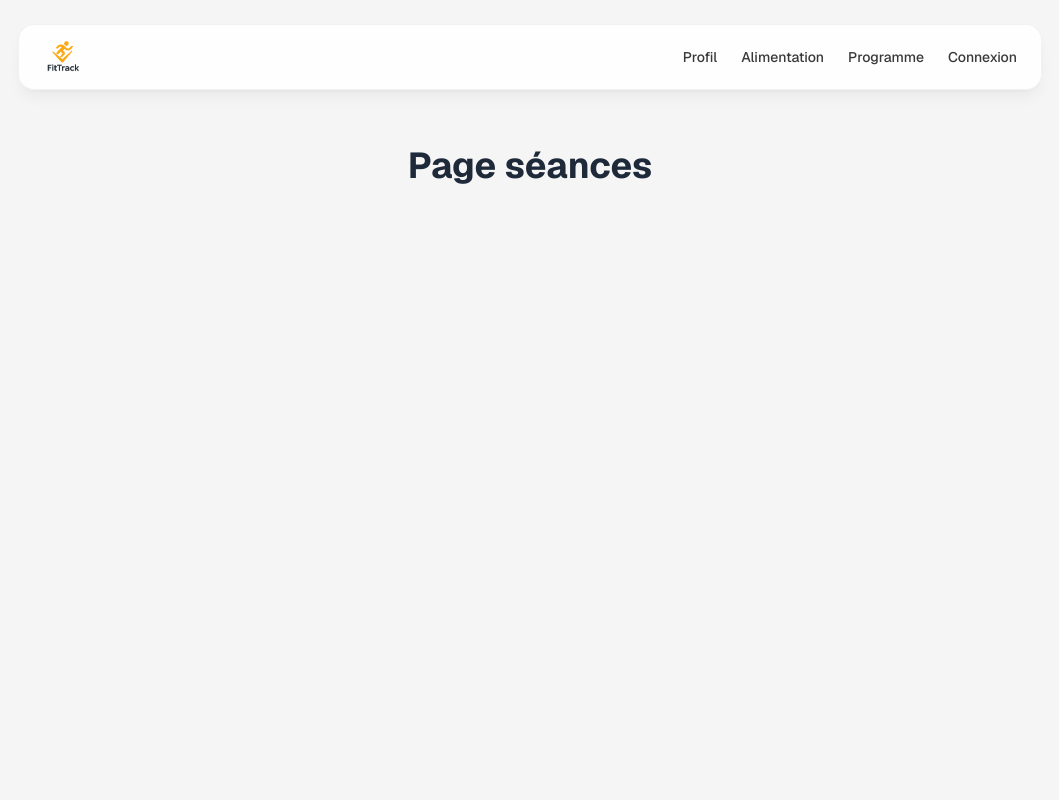
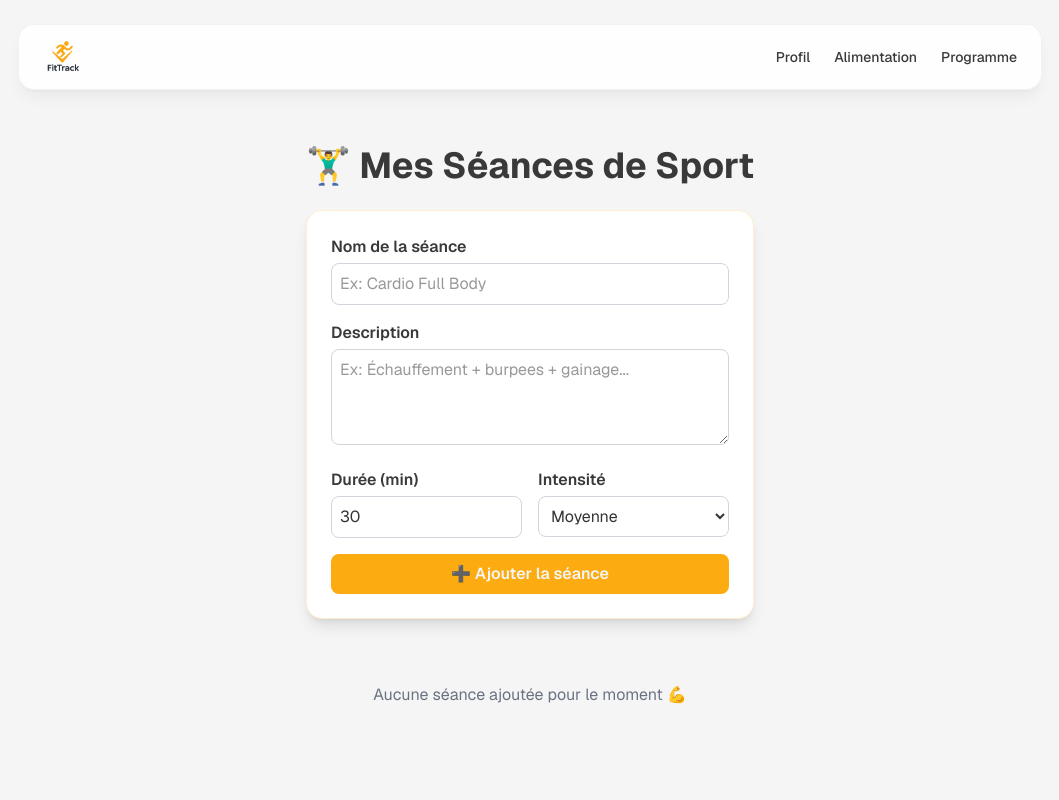
Before and after one commit to Muhammed-Ali19/fitTrack, a Next.js app: page /programme in a window 1280 px wide. Shown: the top 800 px of the page, without its empty margins (110-1169 px from the left). Built offline with nearby package versions, Linux system fonts and the light colour scheme.

Commit message:
Page Programme

```diff
--- a/src/app/components/Nav.tsx
+++ b/src/app/components/Nav.tsx
@@ -27,9 +27,6 @@ const Nav = () => {
                         <li>
                             <Link href="/programme" className="nav-link bg-[#FCAB10">Programme</Link>
                         </li>
-                        <li>
-                            <Link href="/connexion" className="nav-link" >Connexion</Link >
-                        </li>
                     </ul>
                 </div>
             </nav>
--- a/src/app/connexion/page.tsx
+++ b/src/app/connexion/page.tsx
@@ -3,7 +3,7 @@ import React, { useState } from "react";
 import { useRouter } from "next/navigation";
 import Nav from "../components/Nav";
 import { auth } from "@/firebaseClient";
-import { signInWithEmailAndPassword } from "firebase/auth";
+import { OAuthProvider, GoogleAuthProvider, signInWithEmailAndPassword, signInWithPopup } from "firebase/auth";
 
 export default function ConnexionPage() {
     const [email, setEmail] = useState("");
@@ -21,6 +21,38 @@ export default function ConnexionPage() {
             router.push("/profil");
         } catch (err: unknown) {
             const message = err instanceof Error ? err.message : "Impossible de se connecter.";
+            setError(message);
+        } finally {
+            setLoading(false);
+        }
+    };
+
+    const handleGoogle = async () => {
+        setError(null);
+        setLoading(true);
+        try {
+            const provider = new GoogleAuthProvider();
+            await signInWithPopup(auth, provider);
+            router.push("/profil");
+        } catch (err: unknown) {
+            const message = err instanceof Error ? err.message : "Google: échec de connexion.";
+            setError(message);
+        } finally {
+            setLoading(false);
+        }
+    };
+
+    const handleApple = async () => {
+        setError(null);
+        setLoading(true);
+        try {
+            const provider = new OAuthProvider('apple.com');
+            provider.addScope('name');
+            provider.addScope('email');
+            await signInWithPopup(auth, provider);
+            router.push("/profil");
+        } catch (err: unknown) {
+            const message = err instanceof Error ? err.message : "Apple: échec de connexion.";
             setError(message);
         } finally {
             setLoading(false);
@@ -66,6 +98,14 @@ export default function ConnexionPage() {
                             <button type="submit" style={{ backgroundColor: "#FCAB10" }} className="mt-6 w-full rounded-md  px-4 py-2 text-white font-semibold hover:bg-orange-600 focus:outline-none focus:ring-2 focus:ring-orange-500 focus:ring-offset-2">
                                 {loading ? "Connexion..." : "Se connecter"}
                             </button>
+                            <div className="mt-4 grid grid-cols-1 gap-3">
+                                <button type="button" onClick={handleGoogle} className="w-full rounded-md border border-gray-300 bg-white px-4 py-2 text-sm font-medium text-gray-700 hover:bg-gray-50">
+                                    Continuer avec Google
+                                </button>
+                                <button type="button" onClick={handleApple} className="w-full rounded-md border border-gray-300 bg-white px-4 py-2 text-sm font-medium text-gray-700 hover:bg-gray-50">
+                                    Continuer avec Apple
+                                </button>
+                            </div>
                             <a href="/inscription">Vous n'avez pas de compte ? Inscrivez-vous</a>
                         </form>
                     </section>
--- a/src/app/programme/page.tsx
+++ b/src/app/programme/page.tsx
@@ -1,50 +1,149 @@
-// FitTrack Home Page – React + Tailwind (single-file component)
-// Palette :
-//  - Primaire (orange): #FCAB10
-//  - Secondaire (noir): #39393A
-//  - Fond (blanc cassé): #F5F5F5
-//  - Texte principal: #333333
-//  - Texte secondaire: #F5F5F5
-//  - Erreur: #FF3D00
-//  - Validation: #4CAF50
-
 "use client";
 import React, { useState } from "react";
-import Link from "next/link";
 import Nav from "../components/Nav";
 import Footer from "../components/Footer";
 
 export default function SeancesPage() {
-    const [seances, setSeances] = useState<string[]>([]);
-    const [nouvelleSeance, setNouvelleSeance] = useState("");
+    const [seances, setSeances] = useState<
+        { id: number; titre: string; description: string; duree: number; intensite: string }[]
+    >([]);
+    const [titre, setTitre] = useState("");
+    const [description, setDescription] = useState("");
+    const [duree, setDuree] = useState<number>(30);
+    const [intensite, setIntensite] = useState("Moyenne");
 
     const ajouterSeance = (e: React.FormEvent) => {
         e.preventDefault();
-        if (nouvelleSeance.trim() === "") return;
+        if (!titre.trim()) return alert("Le titre est obligatoire !");
+        const nouvelleSeance = {
+            id: Date.now(),
+            titre,
+            description,
+            duree,
+            intensite,
+        };
         setSeances([...seances, nouvelleSeance]);
-        setNouvelleSeance("");
+        setTitre("");
+        setDescription("");
+        setDuree(30);
+        setIntensite("Moyenne");
+    };
+
+    const supprimerSeance = (id: number) => {
+        setSeances(seances.filter((s) => s.id !== id));
     };
 
     return (
-        <>
+        <div className="relative min-h-screen overflow-hidden bg-[#F5F5F5] font-sans text-[#333333]">
+            <Nav />
 
-            <div className="relative min-h-screen overflow-hidden bg-[#F5F5F5] font-sans text-[#333333]">
-                <Nav />
-                <main className="min-h-screen p-8 font-sans bg[#F5FF5F5] flex flex-col items-center">
+            <main className="min-h-screen p-8 flex flex-col items-center">
+                {/* Titre */}
+                <h1 className="text-4xl font-bold text-[#39393A] my-6">
+                    🏋️‍♂️ Mes Séances de Sport
+                </h1>
 
+                {/* Formulaire d’ajout */}
+                <form
+                    onSubmit={ajouterSeance}
+                    className="bg-white shadow-lg rounded-2xl p-6 w-full max-w-md space-y-4 border border-[#FCAB10]/20"
+                >
+                    <div>
+                        <label className="block text-[#39393A] font-semibold mb-1">
+                            Nom de la séance
+                        </label>
+                        <input
+                            type="text"
+                            value={titre}
+                            onChange={(e) => setTitre(e.target.value)}
+                            className="w-full border border-gray-300 rounded-lg p-2 focus:outline-none focus:ring-2 focus:ring-[#FCAB10]"
+                            placeholder="Ex: Cardio Full Body"
+                        />
+                    </div>
 
-                    {/* Titre */}
-                    <h1 className="text-4xl font-bold text-gray-800 my-6">Page séances</h1>
+                    <div>
+                        <label className="block text-[#39393A] font-semibold mb-1">
+                            Description
+                        </label>
+                        <textarea
+                            value={description}
+                            onChange={(e) => setDescription(e.target.value)}
+                            className="w-full border border-gray-300 rounded-lg p-2 h-24 focus:outline-none focus:ring-2 focus:ring-[#FCAB10]"
+                            placeholder="Ex: Échauffement + burpees + gainage..."
+                        />
+                    </div>
 
-                    {/* Formulaire */}
-                </main>
+                    <div className="flex space-x-4">
+                        <div className="w-1/2">
+                            <label className="block text-[#39393A] font-semibold mb-1">
+                                Durée (min)
+                            </label>
+                            <input
+                                type="number"
+                                value={duree}
+                                onChange={(e) => setDuree(Number(e.target.value))}
+                                min={5}
+                                max={180}
+                                className="w-full border border-gray-300 rounded-lg p-2 focus:outline-none focus:ring-2 focus:ring-[#FCAB10]"
+                            />
+                        </div>
 
-                <Footer />
-            </div>
+                        <div className="w-1/2">
+                            <label className="block text-[#39393A] font-semibold mb-1">
+                                Intensité
+                            </label>
+                            <select
+                                value={intensite}
+                                onChange={(e) => setIntensite(e.target.value)}
+                                className="w-full border border-gray-300 rounded-lg p-2 focus:outline-none focus:ring-2 focus:ring-[#FCAB10]"
+                            >
+                                <option>Faible</option>
+                                <option>Moyenne</option>
+                                <option>Élevée</option>
+                            </select>
+                        </div>
+                    </div>
 
-        </>
+                    <button
+                        type="submit"
+                        className="w-full bg-[#FCAB10] text-[#F5F5F5] font-semibold py-2 rounded-lg hover:bg-[#e69a0d] transition"
+                    >
+                        ➕ Ajouter la séance
+                    </button>
+                </form>
 
+                {/* Liste des séances */}
+                <section className="w-full max-w-2xl mt-10 space-y-4">
+                    {seances.map((s) => (
+                        <div
+                            key={s.id}
+                            className="bg-white border border-[#FCAB10]/20 rounded-xl p-4 shadow flex justify-between items-center"
+                        >
+                            <div>
+                                <h2 className="text-xl font-semibold text-[#39393A]">{s.titre}</h2>
+                                <p className="text-sm text-[#555]">{s.description}</p>
+                                <p className="text-sm mt-1 text-[#333]">
+                                    ⏱️ {s.duree} min | 🔥 Intensité : <strong>{s.intensite}</strong>
+                                </p>
+                            </div>
+                            <button
+                                onClick={() => supprimerSeance(s.id)}
+                                className="bg-[#FF3D00] text-white px-3 py-1 rounded-lg hover:bg-red-600 transition"
+                            >
+                                Supprimer
+                            </button>
+                        </div>
+                    ))}
+
+                    {seances.length === 0 && (
+                        <p className="text-center text-gray-500 mt-6">
+                            Aucune séance ajoutée pour le moment 💪
+                        </p>
+                    )}
+                </section>
+            </main>
+
+            <Footer />
+        </div>
     );
-
-
 }
```
Also changed, not shown: src/app/inscription/page.tsx (+60 -1 lines).
